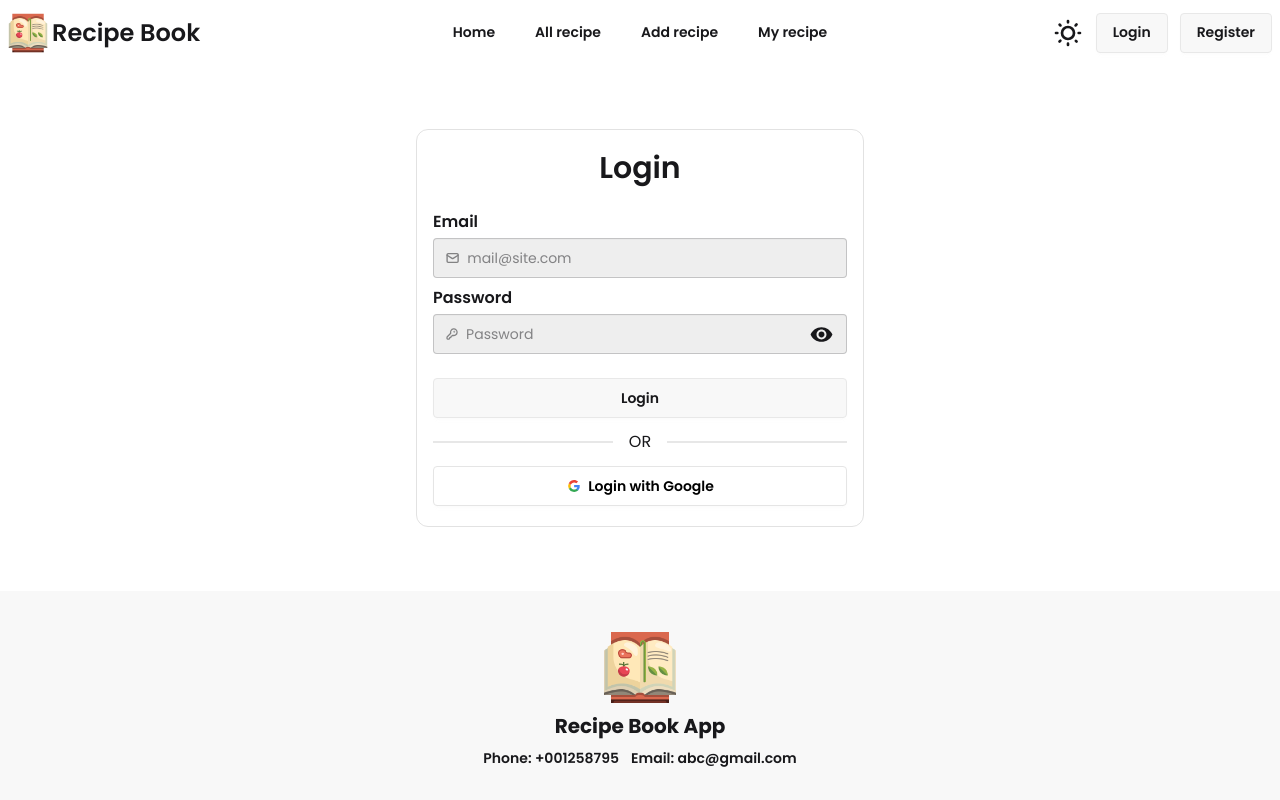
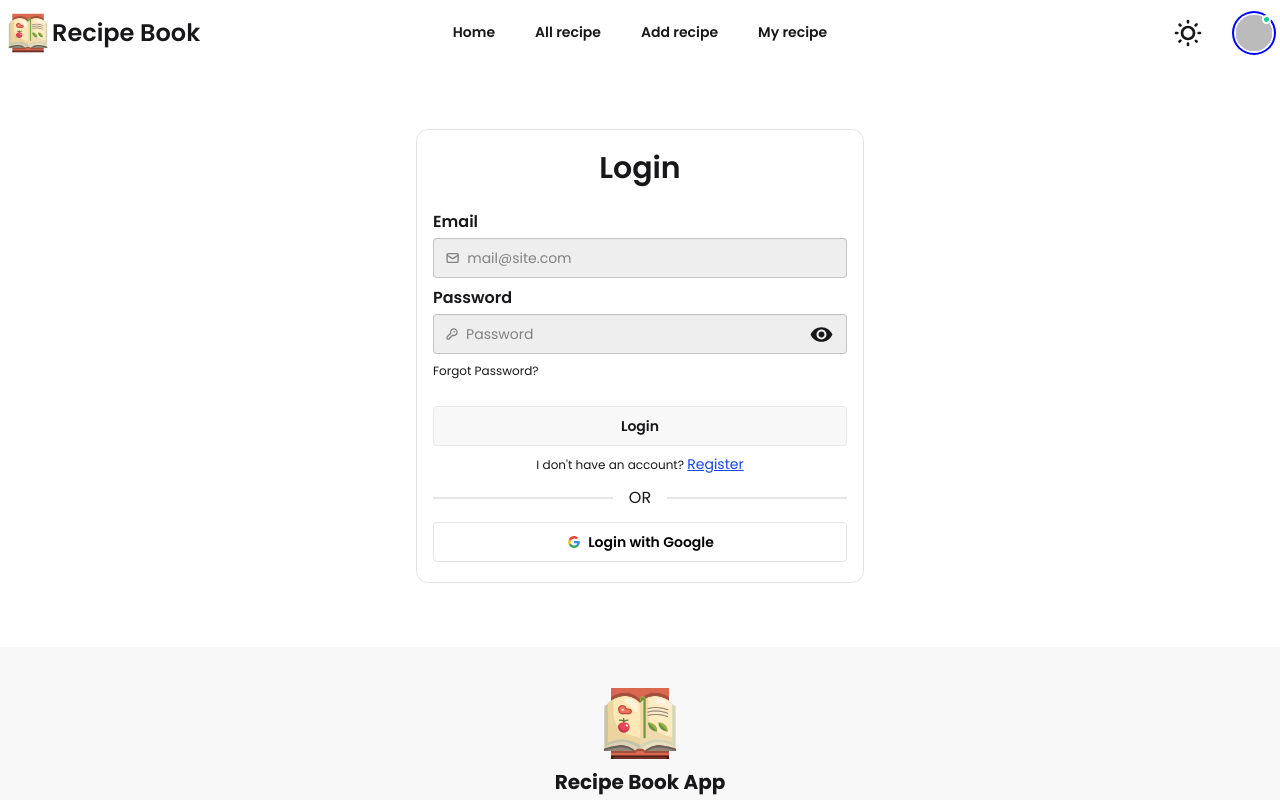
Before and after one commit to FajlaRabby24/recipe-book, a React (Vite) app: page /login in a window 1280 px wide. Shown: the top 800 px of the page. Built offline with nearby package versions, Linux system fonts and the light colour scheme; no server answers; sample sign-in values are in the browser's storage.

Commit message:
added login and register functionality toggle register login button and my-profile icon

```diff
--- a/package.json
+++ b/package.json
@@ -18,6 +18,8 @@
     "react-dom": "^19.1.0",
     "react-icons": "^5.5.0",
     "react-router": "^7.6.0",
+    "react-spinners": "^0.17.0",
+    "react-toastify": "^11.0.5",
     "tailwindcss": "^4.1.7"
   },
   "devDependencies": {
--- /dev/null
+++ b/src/firebase/firebase.config.js
@@ -0,0 +1,19 @@
+// Import the functions you need from the SDKs you need
+import { initializeApp } from "firebase/app";
+import { getAuth } from "firebase/auth";
+// TODO: Add SDKs for Firebase products that you want to use
+// https://firebase.google.com/docs/web/setup#available-libraries
+
+// Your web app's Firebase configuration
+const firebaseConfig = {
+  apiKey: import.meta.env.VITE_apiKey,
+  authDomain: import.meta.env.VITE_authDomain,
+  projectId: import.meta.env.VITE_projectId,
+  storageBucket: import.meta.env.VITE_storageBucket,
+  messagingSenderId: import.meta.env.VITE_messagingSenderId,
+  appId: import.meta.env.VITE_appId,
+};
+
+// Initialize Firebase
+const app = initializeApp(firebaseConfig);
+export const auth = getAuth(app);
--- a/src/layout/Header.jsx
+++ b/src/layout/Header.jsx
@@ -1,8 +1,11 @@
-import React, { useState } from "react";
+import React, { use, useState } from "react";
 import { Link, NavLink } from "react-router";
 import { CiLight } from "react-icons/ci";
 import logo from "../assets/images/logo.png";
 import { MdDarkMode } from "react-icons/md";
+import { AuthContext } from "../store/contexts";
+import { toast } from "react-toastify";
+import defaultUser from "../assets/images/defaultUser.png";
 
 const links = (
   <div className="flex items-center gap-4">
@@ -30,13 +33,23 @@ const links = (
 );
 
 const Header = () => {
-  const [isDark, setIsDark] = useState(false);
+  const { user, signOutUser } = use(AuthContext);
+
+  const handleSignOutUser = () => {
+    signOutUser()
+      .then(() => {
+        toast.success("Sign out successfully!");
+      })
+      .catch((error) => {
+        toast.error("Something wrong! Please try again?");
+      });
+  };
 
   return (
     <nav className="navbar   max-w-7xl mx-auto items-center ">
       <div className="navbar-start">
         <div className="dropdown">
-          <div tabIndex={0} role="button" className="btn btn-ghost lg:hidden">
+          <div tabIndex={1} role="button" className="btn btn-ghost lg:hidden">
             <svg
               xmlns="http://www.w3.org/2000/svg"
               className="h-5 w-5"
@@ -54,7 +67,7 @@ const Header = () => {
             </svg>
           </div>
           <ul
-            tabIndex={0}
+            tabIndex={1}
             className="menu menu-sm dropdown-content bg-base-100 rounded-box z-1 mt-3 w-52 p-2 shadow"
           >
             <li>
@@ -106,12 +119,48 @@ const Header = () => {
             <path d="M21.64,13a1,1,0,0,0-1.05-.14,8.05,8.05,0,0,1-3.37.73A8.15,8.15,0,0,1,9.08,5.49a8.59,8.59,0,0,1,.25-2A1,1,0,0,0,8,2.36,10.14,10.14,0,1,0,22,14.05,1,1,0,0,0,21.64,13Zm-9.5,6.69A8.14,8.14,0,0,1,7.08,5.22v.27A10.15,10.15,0,0,0,17.22,15.63a9.79,9.79,0,0,0,2.1-.22A8.11,8.11,0,0,1,12.14,19.73Z" />
           </svg>
         </label>
+        {user ? (
+          <>
+            <div className="dropdown ml-5 ">
+              <div className="avatar avatar-online" tabIndex={0}>
+                <div className="ring-primary ring-offset-base-100 w-9 rounded-full ring-2 ring-offset-2">
+                  <img
+                    src={user.photoURL || defaultUser}
+                    alt="user profile image"
+                    className="cursor-pointer"
+                  />
+                </div>
+              </div>
+              <ul
+                tabIndex={0}
+                className="dropdown-content menu bg-base-100 dark:bg-white rounded-box z-1  space-y-1 w-max p-2 shadow-sm"
+              >
+                <li>
+                  <h3 className="text-xl dark:text-black font-semibold">
+                    {user && user?.displayName}
+                  </h3>
+                </li>
+                <li>
+                  <button
+                    onClick={handleSignOutUser}
+                    className="btn btn-warning"
+                  >
+                    Sign Out
+                  </button>
+                </li>
+              </ul>
+            </div>
+          </>
+        ) : (
+          <>
             <Link to={"/login"}>
               <button className="btn ">Login</button>
             </Link>
             <Link to={"/register"}>
               <button className="btn ">Register</button>
             </Link>
+          </>
+        )}
       </div>
     </nav>
   );
--- a/src/pages/Login.jsx
+++ b/src/pages/Login.jsx
@@ -1,12 +1,48 @@
-import React, { useState } from "react";
+import React, { use, useState } from "react";
 import { IoMdEye, IoMdEyeOff } from "react-icons/io";
+import { AuthContext } from "../store/contexts";
+import { toast } from "react-toastify";
+import { Link, useLocation, useNavigate } from "react-router";
 
 const Login = () => {
   const [showPass, setShowPass] = useState(false);
+  const location = useLocation();
+  const navigate = useNavigate();
+  console.log(location);
+  const { signInUser, googleLogin } = use(AuthContext);
+
+  const handleSignInUser = (e) => {
+    e.preventDefault();
+    const email = e.target.email.value;
+    const password = e.target.password.value;
+
+    signInUser(email, password)
+      .then((result) => {
+        toast.success("Login successfully!");
+        navigate(location?.state || "/");
+      })
+      .catch((error) => {
+        toast.error("Something wrong! Please try again?");
+      });
+    console.log(email, password);
+  };
+
+  // sign in with google
+  const handleGoogleLogin = (params) => {
+    googleLogin()
+      .then((result) => {
+        toast.success("Login successfully!");
+        navigate(location?.state || "/");
+      })
+      .catch((error) => {
+        toast.error("Something wrong! Please try again?");
+      });
+  };
+
   return (
     <div className="max-w-md bg border border-[#cccccc8f] my-16 mx-auto rounded-xl px-4 py-5">
       <h3 className="text-3xl font-semibold text-center mb-6 ">Login</h3>
-      <form>
+      <form onSubmit={handleSignInUser}>
         {/* email start  */}
         <legend className="font-semibold mb-1 mt-2">Email</legend>
         <label className="input validator w-full bg-base-300">
@@ -71,6 +107,10 @@ const Login = () => {
             {showPass ? <IoMdEyeOff size={25} /> : <IoMdEye size={25} />}
           </button>
         </label>
+        <div className="mt-1">
+          <Link className="text-xs link link-hover">Forgot Password?</Link>
+        </div>
+
         <p className="validator-hint hidden">
           Must be more than 8 characters, including
           <br />
@@ -81,9 +121,19 @@ const Login = () => {
         {/* password end */}
         <input type="submit" value={"Login"} className="btn w-full mt-6" />
       </form>
+      <p className="text-xs  mt-2 text-center">
+        I don't have an account?{" "}
+        <Link to={"/register"} className="text-blue-700 underline text-sm">
+          Register
+        </Link>
+      </p>
       <div className="divider">OR</div>
       {/* Google */}
-      <button className="btn bg-white text-black border-[#e5e5e5] w-full">
+      <button
+        onClick={handleGoogleLogin}
+        type="button"
+        className="btn bg-white text-black border-[#e5e5e5] w-full"
+      >
         <svg
           aria-label="Google logo"
           width="16"
--- a/src/pages/NotFound.jsx
+++ b/src/pages/NotFound.jsx
@@ -21,7 +21,7 @@ const NotFound = () => {
             Oops! This recipe seems to have gone off the menu.
           </p>
           <Link to={"/"}>
-            <button className="btn btn-primary btn-lg">Go to Homepage</button>
+            <button className="btn btn-warning btn-lg">Go to Homepage</button>
           </Link>
         </div>
       </div>
--- a/src/pages/Register.jsx
+++ b/src/pages/Register.jsx
@@ -1,13 +1,50 @@
-import React, { useState } from "react";
+import React, { use, useState } from "react";
 import { IoMdEye, IoMdEyeOff } from "react-icons/io";
-
+import { AuthContext } from "../store/contexts";
+import { toast } from "react-toastify";
+import { Link, useLocation, useNavigate } from "react-router";
 const Register = () => {
   const [showPass, setShowPass] = useState(false);
+  const location = useLocation();
+  const navigate = useNavigate();
+  const { signUpUser, googleLogin } = use(AuthContext);
+
+  const handleSignInUser = (e) => {
+    e.preventDefault();
+    const name = e.target.name.value;
+    const photo = e.target.photo.value;
+    const email = e.target.email.value;
+    const password = e.target.password.value;
+
+    signUpUser(email, password)
+      .then((result) => {
+        console.log(result);
+        toast.success("Registerd successfully!");
+        navigate(location?.state || "/");
+      })
+      .catch((error) => {
+        toast.error("Something wrong! Please try again?");
+      });
+
+    console.log(name, photo, email, password);
+  };
+
+  // sign in with google
+  const handleGoogleLogin = (params) => {
+    googleLogin()
+      .then((result) => {
+        toast.success("Login successfully!");
+        navigate(location?.state || "/");
+      })
+      .catch((error) => {
+        toast.error("Something wrong! Please try again?");
+      });
+  };
 
   return (
     <div className="max-w-md bg border border-[#cccccc8f] my-16 mx-auto rounded-xl px-4 py-5">
       <h3 className="text-3xl font-semibold text-center mb-6 ">Register</h3>
-      <form>
+      <form onSubmit={handleSignInUser}>
         {/* name start  */}
         <legend className="mb-1 mt-2 font-semibold">Name</legend>
         <label className="input validator w-full bg-base-300">
@@ -31,7 +68,6 @@ const Register = () => {
             type="text"
             required
             placeholder="Username"
-            pattern="[A-Za-z][A-Za-z0-9\-]*"
             minLength="3"
             maxLength="30"
             name="name"
@@ -148,9 +184,19 @@ const Register = () => {
         {/* password end */}
         <input type="submit" value={"Register"} className="btn w-full mt-6" />
       </form>
+      <p className="text-xs  mt-2 text-center">
+        I have already an account?{" "}
+        <Link to={"/login"} className="text-blue-700 underline text-sm">
+          Login
+        </Link>
+      </p>
       <div className="divider">OR</div>
       {/* Google */}
-      <button className="btn bg-white text-black border-[#e5e5e5] w-full">
+      <button
+        onClick={handleGoogleLogin}
+        type="button"
+        className="btn bg-white text-black border-[#e5e5e5] w-full"
+      >
         <svg
           aria-label="Google logo"
           width="16"
--- /dev/null
+++ b/src/store/AuthPrivider.jsx
@@ -0,0 +1,62 @@
+import React, { useEffect, useState } from "react";
+import { AuthContext } from "./contexts";
+import {
+  createUserWithEmailAndPassword,
+  GoogleAuthProvider,
+  onAuthStateChanged,
+  signInWithEmailAndPassword,
+  signInWithPopup,
+  signOut,
+} from "firebase/auth";
+import { auth } from "../firebase/firebase.config";
+const googleProvider = new GoogleAuthProvider();
+
+const AuthPrivider = ({ children }) => {
+  const [user, setUser] = useState(null);
+  const [loading, setLoading] = useState(true);
+
+  // sign up user
+  const signUpUser = (email, password) => {
+    setLoading(true);
+    return createUserWithEmailAndPassword(auth, email, password);
+  };
+
+  //sign in user
+  const signInUser = (email, password) => {
+    setLoading(true);
+    return signInWithEmailAndPassword(auth, email, password);
+  };
+
+  // sign out user
+  const signOutUser = () => {
+    return signOut(auth);
+  };
+
+  // google login
+  const googleLogin = () => {
+    return signInWithPopup(auth, googleProvider);
+  };
+
+  useEffect(() => {
+    const unSubscribe = onAuthStateChanged(auth, (currentUser) => {
+      setUser(currentUser);
+      console.log(currentUser);
+      setLoading(false);
+    });
+    return () => {
+      unSubscribe();
+    };
+  });
+
+  const authValue = {
+    signUpUser,
+    signInUser,
+    loading,
+    user,
+    signOutUser,
+    googleLogin,
+  };
+  return <AuthContext value={authValue}>{children}</AuthContext>;
+};
+
+export default AuthPrivider;
--- /dev/null
+++ b/src/store/contexts.jsx
@@ -0,0 +1,3 @@
+import { createContext } from "react";
+
+export const AuthContext = createContext(null);
```
Also changed, not shown: src/Routes/PrivateRoute.jsx (added, +22 -0 lines), src/Routes/router.jsx (+11 -2 lines), src/components/Loading.jsx (added, +12 -0 lines), src/main.jsx (+6 -2 lines), src/assets/images/defaultUser.png (added), 1 other file (tests, documents, lock files or other folders). Lines whose indentation alone changed are shown as unchanged.
